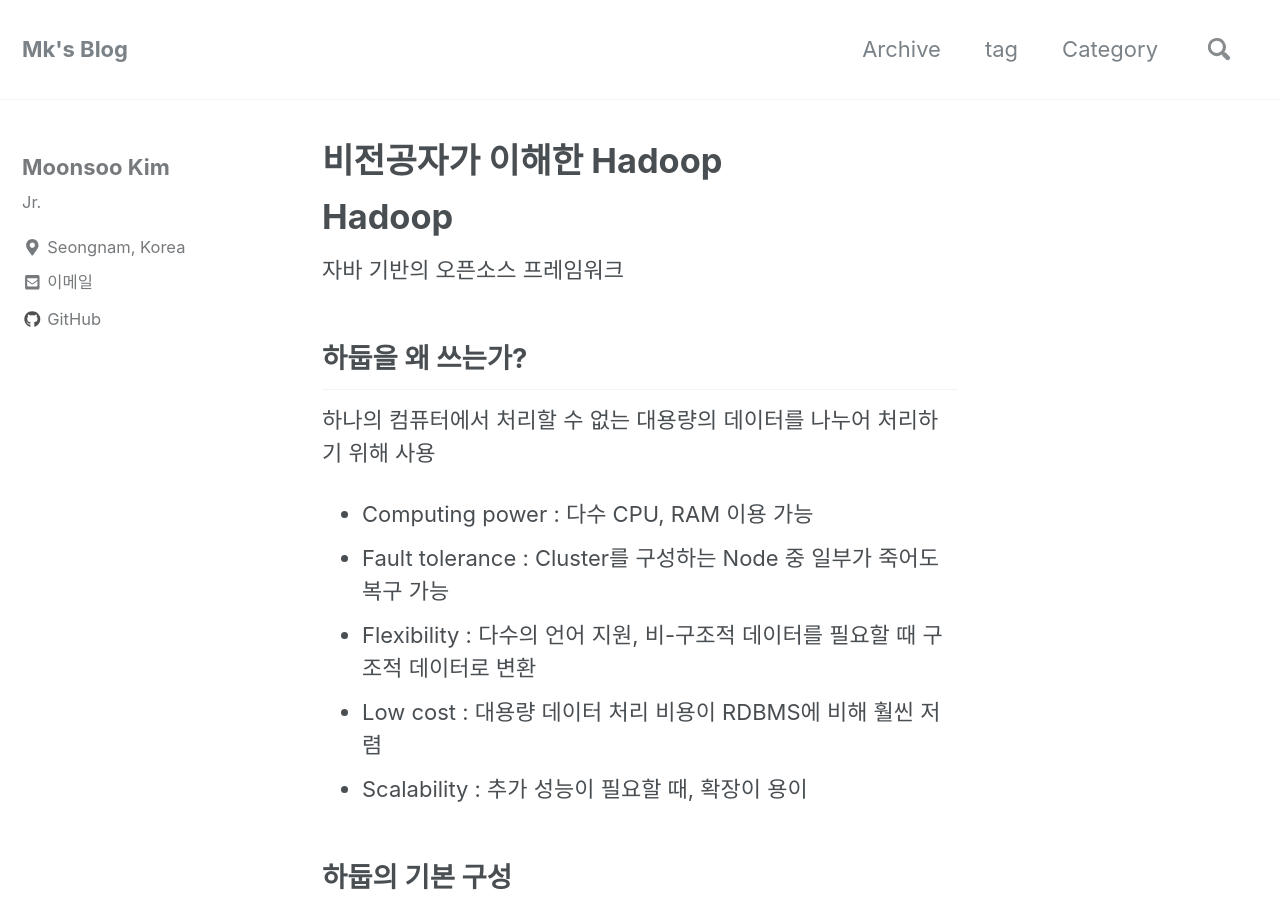
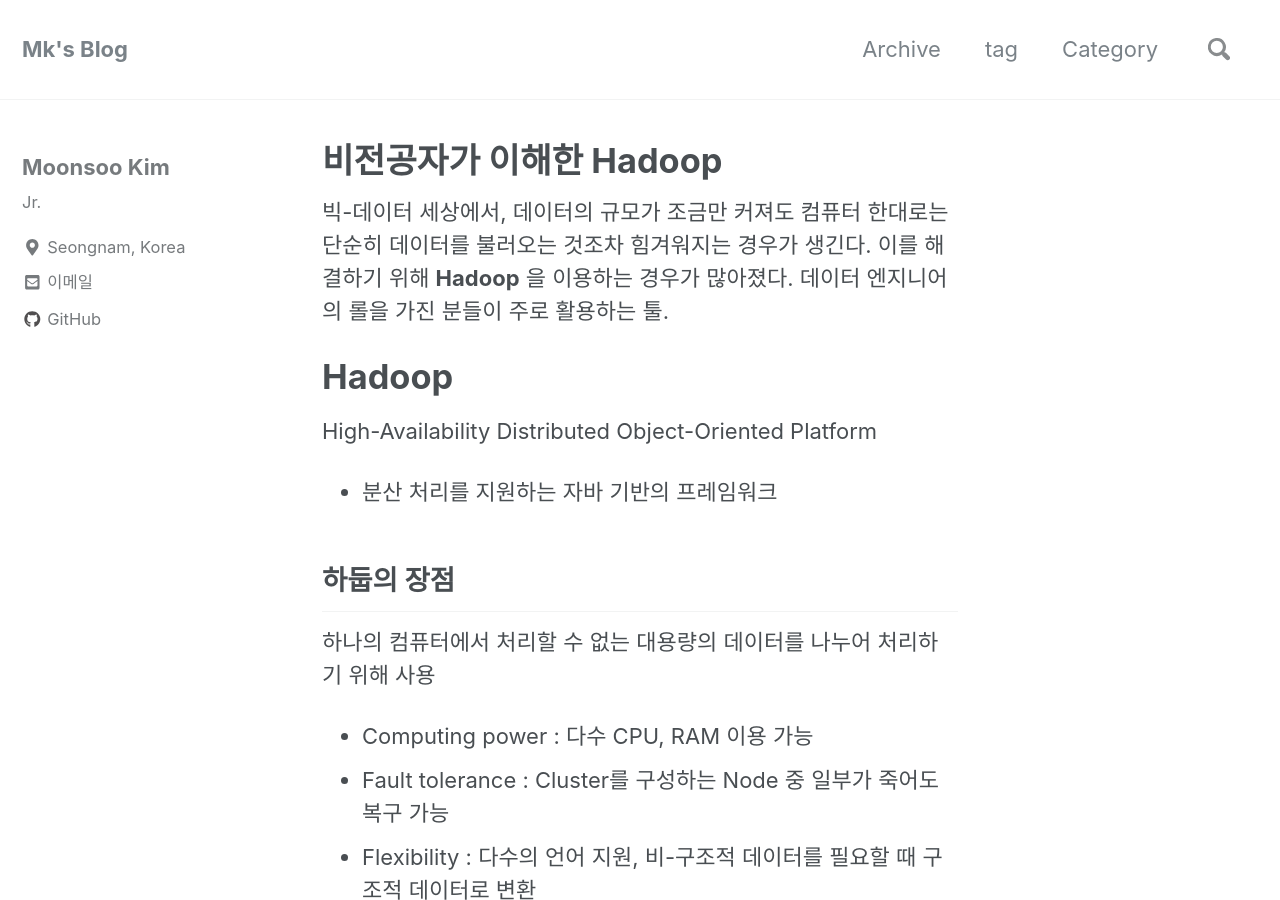
Before and after one commit to Moons08/Moons08.github.io, a Jekyll site: the page built from _posts/2018-06-17-hadoop-overview.md, in a window 1280 px wide and 900 px high. Built offline with Jekyll 4.4.1, drawn with Linux system fonts in a browser that asks for light colours; nearby versions of some CDN libraries; comment, search, counter and statistics services are not loaded; some of the changed text lies outside the part shown.

Commit message:
Fix post

```diff
--- a/_posts/2018-06-17-hadoop-overview.md
+++ b/_posts/2018-06-17-hadoop-overview.md
@@ -4,10 +4,13 @@ date: 2018-06-17
 tags: Hadoop
 category: programming
 ---
+빅-데이터 세상에서, 데이터의 규모가 조금만 커져도 컴퓨터 한대로는 단순히 데이터를 불러오는 것조차 힘겨워지는 경우가 생긴다. 이를 해결하기 위해 **Hadoop** 을 이용하는 경우가 많아졌다. 데이터 엔지니어의 롤을 가진 분들이 주로 활용하는 툴.
+
 # Hadoop
-자바 기반의 오픈소스 프레임워크
+High-Availability Distributed Object-Oriented Platform
+- 분산 처리를 지원하는 자바 기반의 프레임워크
 
-## 하둡을 왜 쓰는가?
+## 하둡의 장점
 하나의 컴퓨터에서 처리할 수 없는 대용량의 데이터를 나누어 처리하기 위해 사용
 
 - Computing power : 다수 CPU, RAM 이용 가능
@@ -29,6 +32,9 @@ category: programming
 ![png](/assets/img/HadoopStack.png)
 
 위 그림은 간략한 하둡 생태계, 실제로는 훨씬 많다. [Image Source](http://blog.newtechways.com/2017/10/apache-hadoop-ecosystem.html)
+
+*하둡의 이름과 로고인 노란 코끼리는 하둡 개발자 아이의 장난감에서 따왔다고 한다.*
+
 
 ### HIVE
 하둡 시스템의 데이터베이스
```
